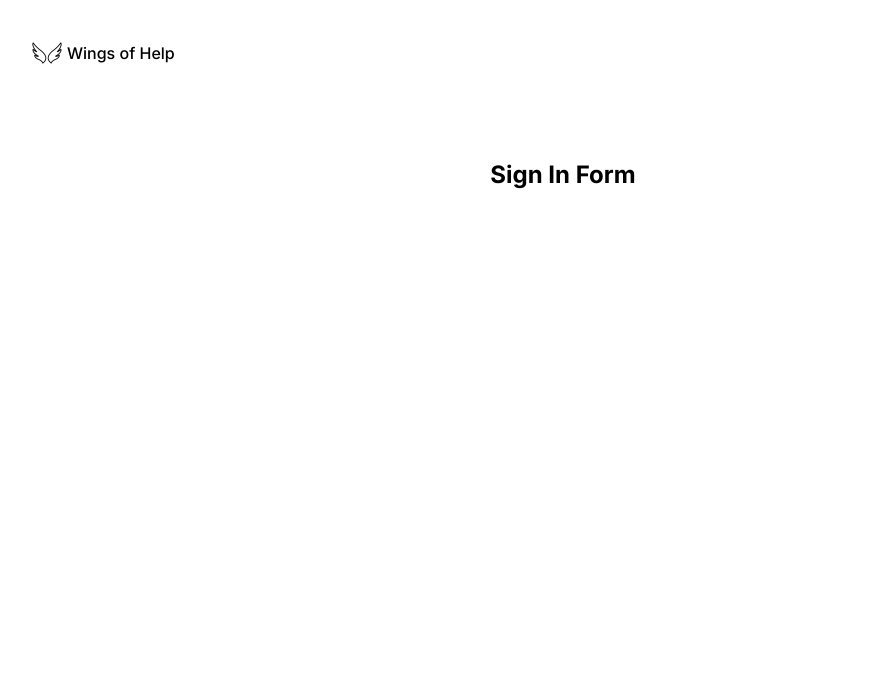
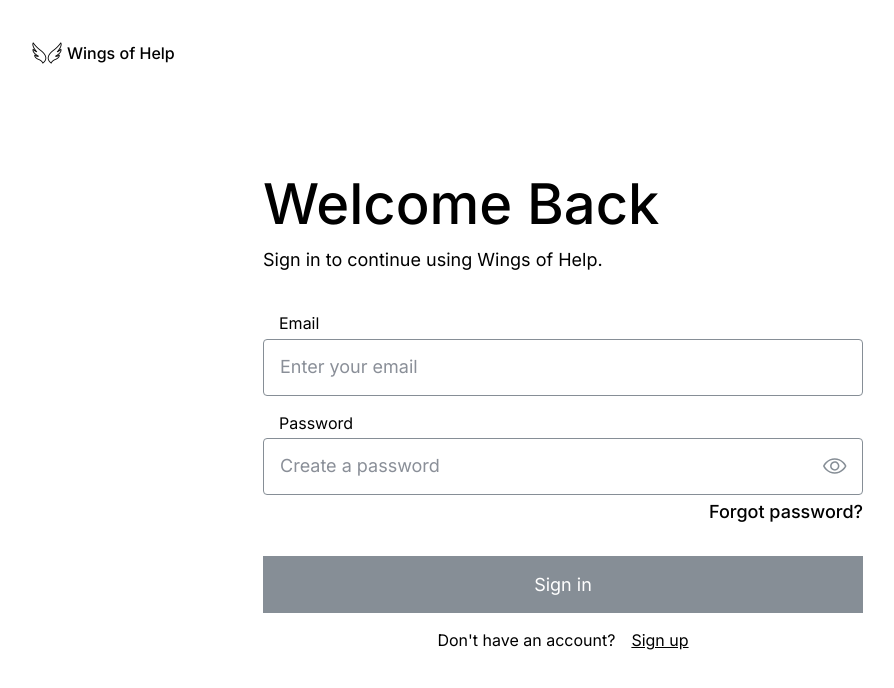
Before and after one commit to maximprysyazhnikov/volunteer-site-placeholder, a React (Vite) app: page /#/signin in a window 1280 px wide. Shown: the top 688 px of the page, without its empty margins (77-971 px from the left). Built offline with nearby package versions, Linux system fonts and the light colour scheme.

Commit message:
SignIn flow was added

```diff
--- a/src/pages/auth/AuthLayout.scss
+++ b/src/pages/auth/AuthLayout.scss
@@ -49,18 +49,27 @@
   display: flex;
   flex-direction: column;
   gap: 24px;
+  &--signin {
+    gap: 32px;
+  }
 
   &__actions {
     display: flex;
     flex-direction: column;
     align-items: center;
-    margin-top: 8px;
+
+    &--signup {
+      margin-top: 8px;
+    }
   }
 
   &__header {
     display: flex;
     flex-direction: column;
     gap: 8px;
+    &--signin {
+      margin-bottom: 8px;
+    }
   }
 
   &__title {
@@ -117,6 +126,11 @@
     gap: 4px;
     font-size: 16px;
     font-family: $font-main;
+    line-height: 1.4;
+
+    &-text {
+      padding-left: 16px;
+    }
   }
 
   &__label-row {
@@ -192,7 +206,11 @@
   &__signin-link {
     color: $color-black;
     text-decoration: underline;
+    line-height: 1.4;
+    font-size: 16px;
     font-weight: 400;
+    align-self: flex-end;
+    color: $color-black;
   }
 
   &__hint {
@@ -253,6 +271,7 @@
     font-size: 18px;
     font-weight: 400;
     color: $color-black;
+    line-height: 1.4;
   }
 
   &__radio {
@@ -316,5 +335,14 @@
 
   &__checkbox-text {
     line-height: 1.4;
+    font-size: 18px;
+  }
+
+  &__forgot-link {
+    margin-left: auto;
+    font-size: 18px;
+    font-weight: 500;
+    text-decoration: none;
+    color: $color-black;
   }
 }
--- a/src/pages/auth/signin/SignInForm.tsx
+++ b/src/pages/auth/signin/SignInForm.tsx
@@ -1,7 +1,104 @@
+import { Link, useNavigate } from 'react-router-dom';
+import { useState } from 'react';
+import eyeClosed from '../../../assets/eye-closed.svg';
+import eyeOpen from '../../../assets/eye-open.svg';
+
 const SignInForm = () => {
+  const [email, setEmail] = useState('');
+  const [password, setPassword] = useState('');
+  const [showPassword, setShowPassword] = useState(false);
+  const [emailError, setEmailError] = useState(false);
+
+  const navigate = useNavigate();
+
+  const emailRegex = /^[^\s@]+@[^\s@]+\.[^\s@]+$/;
+  const isEmailValid = emailRegex.test(email);
+  const isFilled = Boolean(email && password);
+
+  const handleSignIn = () => {
+    if (!isEmailValid) {
+      setEmailError(true);
+      return;
+    }
+
+    if (!password) {
+      return;
+    }
+
+    navigate('/');
+  };
+
   return (
-    <div>
-      <h1>Sign In Form</h1>
+    <div className='auth-layout__container auth-form auth-form--signin'>
+      <div className='auth-form__header auth-form__header--signin'>
+        <h1 className='auth-form__title'>Welcome Back</h1>
+        <p className='auth-form__subtitle'>
+          Sign in to continue using Wings of Help.
+        </p>
+      </div>
+
+      <div className='auth-form__fields'>
+        <label className='auth-form__label auth-form__label--with-error'>
+          <span className='auth-form__label-row'>
+            <span className='auth-form__label-text'>Email</span>
+            {emailError && (
+              <span className='auth-form__error'>Invalid email</span>
+            )}
+          </span>
+
+          <input
+            className={`auth-form__input ${emailError ? 'auth-form__input--error' : ''}`}
+            type='email'
+            value={email}
+            placeholder='Enter your email'
+            onChange={(e) => {
+              setEmail(e.target.value);
+              setEmailError(false);
+            }}
+          />
+        </label>
+
+        <label className='auth-form__label'>
+          <span className='auth-form__label-text'>Password</span>
+
+          <div className='auth-form__password'>
+            <input
+              className='auth-form__input'
+              type={showPassword ? 'text' : 'password'}
+              value={password}
+              placeholder='Create a password'
+              onChange={(e) => setPassword(e.target.value)}
+            />
+            <img
+              src={showPassword ? eyeClosed : eyeOpen}
+              alt='Toggle password'
+              className='auth-form__eye'
+              onClick={() => setShowPassword((v) => !v)}
+            />
+          </div>
+
+          <Link to='/forgot-password' className='auth-form__forgot-link'>
+            Forgot password?
+          </Link>
+        </label>
+      </div>
+
+      <div className='auth-form__actions'>
+        <button
+          className={`auth-form__button ${isFilled ? 'auth-form__button--active' : ''}`}
+          type='button'
+          onClick={handleSignIn}
+        >
+          Sign in
+        </button>
+
+        <div className='auth-form__signin'>
+          <span>Don't have an account?</span>
+          <Link to='/signup/step-1' className='auth-form__signin-link'>
+            Sign up
+          </Link>
+        </div>
+      </div>
     </div>
   );
 };
--- a/src/pages/auth/signup/SignUpForm.tsx
+++ b/src/pages/auth/signup/SignUpForm.tsx
@@ -29,7 +29,7 @@ const SignUpForm = ({ step, isValid, onContinue, children }: Props) => {
 
       <div className='auth-form__fields'>{children}</div>
 
-      <div className='auth-form__actions'>
+      <div className='auth-form__actions auth-form__actions--signup'>
         <button
           className={`auth-form__button ${isValid ? 'auth-form__button--active' : ''}`}
           disabled={!isValid}
--- a/src/pages/auth/signup/SignUpStep1.tsx
+++ b/src/pages/auth/signup/SignUpStep1.tsx
@@ -21,19 +21,21 @@ const SignUpStep1 = () => {
       onContinue={() => navigate('/signup/step-2')}
     >
       <label className='auth-form__label'>
-        First name
+        <span className="auth-form__label-text">First name</span>
         <input
           className='auth-form__input'
           value={firstName}
+          placeholder='Enter your first name'
           onChange={(e) => setFirstName(capitalize(e.target.value))}
         />
       </label>
 
       <label className='auth-form__label'>
-        Last name
+        <span className="auth-form__label-text">Last name</span>
         <input
           className='auth-form__input'
           value={lastName}
+          placeholder='Enter your last name'
           onChange={(e) => setLastName(capitalize(e.target.value))}
         />
       </label>
--- a/src/pages/auth/signup/SignUpStep2.tsx
+++ b/src/pages/auth/signup/SignUpStep2.tsx
@@ -45,7 +45,7 @@ const SignUpStep2 = () => {
     <SignUpForm step={2} isValid={isFilled} onContinue={handleContinue}>
       <label className='auth-form__label auth-form__label--with-error'>
         <span className='auth-form__label-row'>
-          <span>Email</span>
+          <span className='auth-form__label-text'>Email</span>
           {emailError && (
             <span className='auth-form__error'>Invalid email</span>
           )}
@@ -55,6 +55,7 @@ const SignUpStep2 = () => {
           className={`auth-form__input ${emailError ? 'auth-form__input--error' : ''}`}
           type='email'
           value={email}
+          placeholder='Enter your email'
           onChange={(e) => {
             setEmail(e.target.value);
             setEmailError(false);
@@ -63,7 +64,7 @@ const SignUpStep2 = () => {
       </label>
 
       <label className='auth-form__label'>
-        Phone number
+        <span className='auth-form__label-text'>Phone number</span>
         <div className='auth-form__phone'>
           <div className='auth-form__country'>
             <img src={uaFlag} alt='UA' />
--- a/src/pages/auth/signup/SignUpStep4.tsx
+++ b/src/pages/auth/signup/SignUpStep4.tsx
@@ -26,67 +26,69 @@ const SignUpStep4 = () => {
   return (
     <SignUpForm step={4} isValid={isValid} onContinue={handleSubmit}>
       {/* Password */}
-      <label className="auth-form__label auth-form__label--with-error">
-        <span className="auth-form__label-row">
-          <span>Password</span>
+      <label className='auth-form__label auth-form__label--with-error'>
+        <span className='auth-form__label-row'>
+          <span className='auth-form__label-text'>Password</span>
           {!isMinLength && password && (
-            <span className="auth-form__error">Minimum 8 characters</span>
+            <span className='auth-form__error'>Minimum 8 characters</span>
           )}
         </span>
 
-        <div className="auth-form__password">
+        <div className='auth-form__password'>
           <input
             className={`auth-form__input ${!isMinLength && password ? 'auth-form__input--error' : ''}`}
             type={showPassword ? 'text' : 'password'}
             value={password}
+            placeholder='Create a password'
             onChange={(e) => setPassword(e.target.value)}
           />
           <img
             src={showPassword ? eyeOpen : eyeClosed}
-            alt="Toggle password"
-            className="auth-form__eye"
+            alt='Toggle password'
+            className='auth-form__eye'
             onClick={() => setShowPassword((v) => !v)}
           />
         </div>
 
-        <span className="auth-form__hint">Minimum 8 characters</span>
+        <span className='auth-form__hint'>Minimum 8 characters</span>
       </label>
 
       {/* Confirm */}
-      <label className="auth-form__label auth-form__label--with-error">
-        <span className="auth-form__label-row">
-          <span>Confirm password</span>
+      <label className='auth-form__label auth-form__label--with-error'>
+        <span className='auth-form__label-row'>
+          <span className='auth-form__label-text'>Confirm password</span>
           {confirm && !isMatch && (
-            <span className="auth-form__error">Passwords do not match</span>
+            <span className='auth-form__error'>Passwords do not match</span>
           )}
         </span>
 
-        <div className="auth-form__password">
+        <div className='auth-form__password'>
           <input
             className={`auth-form__input ${confirm && !isMatch ? 'auth-form__input--error' : ''}`}
             type={showPassword ? 'text' : 'password'}
             value={confirm}
+             placeholder='Confirm your password'
             onChange={(e) => setConfirm(e.target.value)}
           />
           <img
             src={showPassword ? eyeOpen : eyeClosed}
-            alt="Toggle password"
-            className="auth-form__eye"
+            alt='Toggle password'
+            className='auth-form__eye'
             onClick={() => setShowPassword((v) => !v)}
           />
         </div>
       </label>
 
       {/* Checkbox */}
-      <label className="auth-form__checkbox">
+      <label className='auth-form__checkbox'>
         <span
           className={`auth-form__checkbox-box ${agree ? 'auth-form__checkbox-box--checked' : ''}`}
           onClick={() => setAgree(!agree)}
         >
-          {agree && <img src={checkIcon} alt="checked" />}
+          {agree && <img src={checkIcon} alt='checked' />}
         </span>
 
-        <span className="auth-form__checkbox-text">
+        <span className='auth-form__checkbox-text'>
           I agree to the Terms of Use and Privacy Policy
         </span>
       </label>
```
